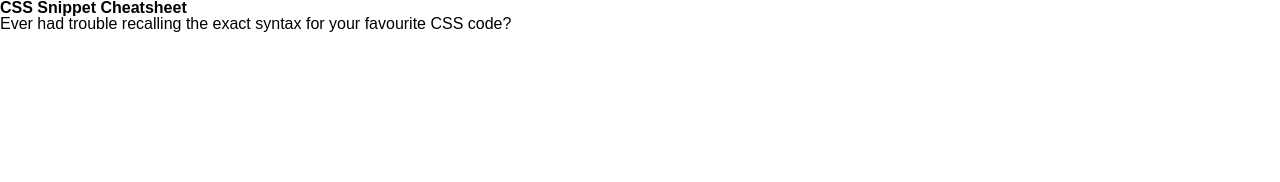
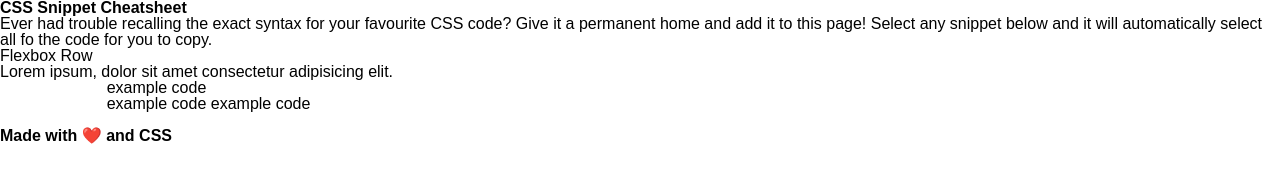
Before and after one commit to LukeHunter1991/css-cheatsheet, a plain HTML site: page index.html in a window 1280 px wide. Drawn offline with Linux system fonts and the light colour scheme.

Commit message:
Basic HTML outlined

```diff
--- a/index.html
+++ b/index.html
@@ -14,8 +14,25 @@
         </div>
     </header>
     <section>
-        <p>Ever had trouble recalling the exact syntax for your favourite CSS code?</p>
+        <p>Ever had trouble recalling the exact syntax for your favourite CSS code? Give it a permanent home and add it to this page!
+            Select any snippet below and it will automatically select all fo the code for you to copy.</p>
     </section>
-
+    <main>
+        <section class="card">
+            <header>Flexbox Row</header>
+            <section class="card-body">
+                <p>Lorem ipsum, dolor sit amet consectetur adipisicing elit.</p>
+                <span class="code">
+                    <pre>
+                        example code
+                        example code example code
+                    </pre>
+                </span>
+            </section>
+        </section>
+    </main>
+    <footer>
+        <h3>Made with ❤️ and CSS</h3>
+    </footer>
 </body>
 </html>
```
